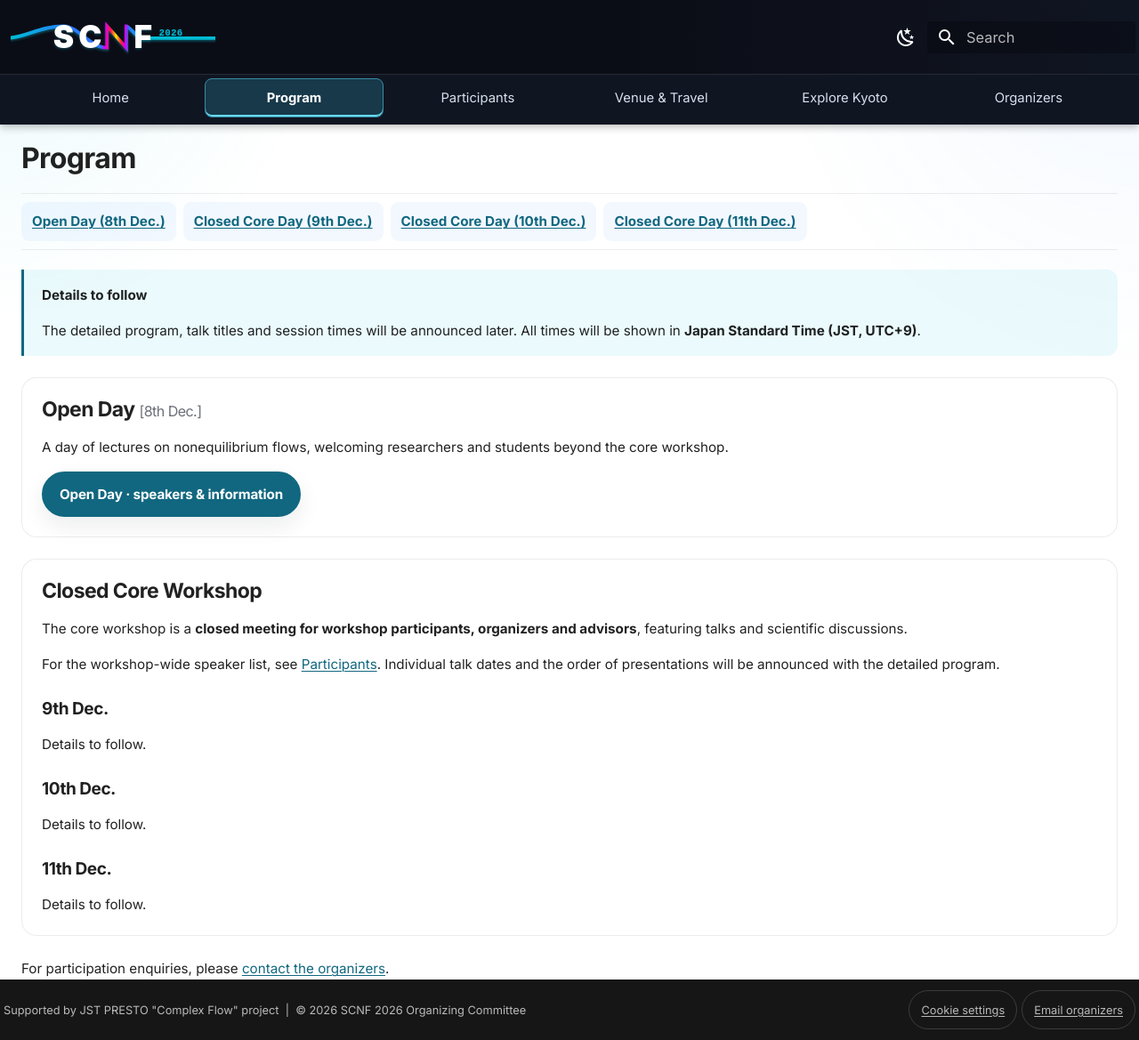
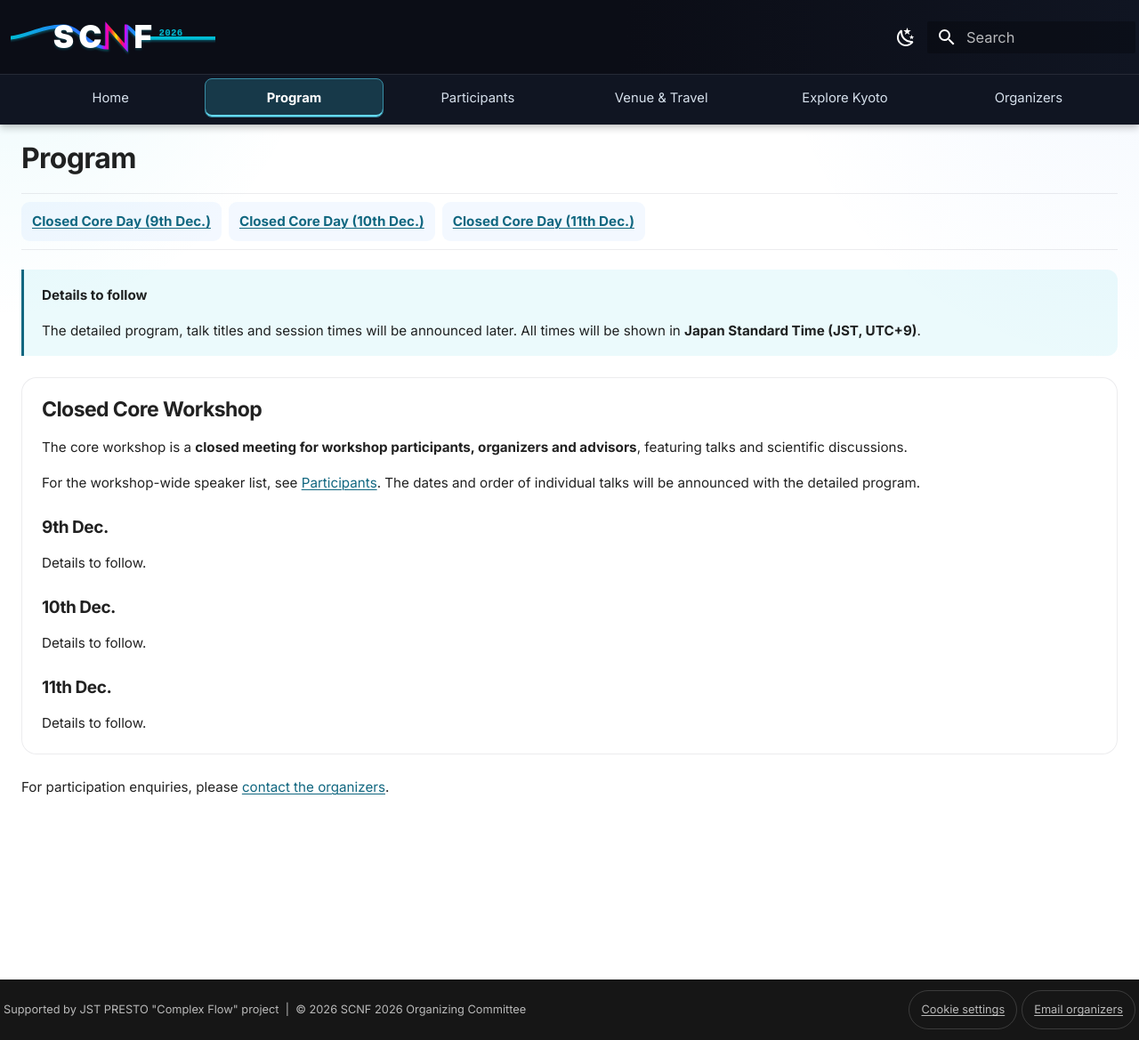
Before and after one commit to SCNF2026/scnf2026.github.io, an MkDocs documentation site: the page built from docs/program.md, in a window 1280 px wide and 1169 px high. Shown: the whole window at 89% size. Built offline with MkDocs 1.6.1 and Material for MkDocs 9.7.7, drawn with Linux system fonts in a browser that asks for light colours.

Commit message:
20261014-2

```diff
--- a/docs/program.md
+++ b/docs/program.md
@@ -1,5 +1,5 @@
 ---
-description: "SCNF 2026 program: Open Day on 8 December 2026, with online streaming planned, followed by a closed core workshop on 9–11 December. Details will be announced later."
+description: "SCNF 2026 program: a closed core workshop on 9–11 December 2026. Details will be announced later."
 hide:
   - toc
 ---
@@ -7,7 +7,6 @@ hide:
 # Program
 
 <nav class="scnf-jump-links" aria-label="Program sections" markdown>
-[Open Day (8th Dec.)](#open-day)
 [Closed Core Day (9th Dec.)](#core-day-9-dec)
 [Closed Core Day (10th Dec.)](#core-day-10-dec)
 [Closed Core Day (11th Dec.)](#core-day-11-dec)
@@ -19,20 +18,12 @@ hide:
 The detailed program, talk titles and session times will be announced later. All times will be shown in **Japan Standard Time (JST, UTC+9)**.
 </div>
 
-<section class="scnf-program-section" aria-labelledby="open-day" markdown>
-## Open Day <span class="scnf-program-date">[8th Dec.]</span> { #open-day }
-
-A day of lectures on nonequilibrium flows, welcoming researchers and students beyond the core workshop.
-
-[Open Day · speakers & information](open-day.md){ .md-button .md-button--primary }
-</section>
-
 <section class="scnf-program-section" aria-labelledby="core-workshop" markdown>
 ## Closed Core Workshop { #core-workshop }
 
 The core workshop is a **closed meeting for workshop participants, organizers and advisors**, featuring talks and scientific discussions.
 
-For the workshop-wide speaker list, see [Participants](participants.md#confirmed-invited-speakers). Individual talk dates and the order of presentations will be announced with the detailed program.
+For the workshop-wide speaker list, see [Participants](participants.md#confirmed-invited-speakers). The dates and order of individual talks will be announced with the detailed program.
 
 ### 9th Dec. { #core-day-9-dec }
 
--- a/mkdocs.yml
+++ b/mkdocs.yml
@@ -86,8 +86,8 @@ markdown_extensions:
 extra_css:
   - "stylesheets/extra.css?v=20261014-nav-six"
 
-# Temporarily omit the Open Day tab; preserve its page and existing links.
-not_in_nav: |
+# Preserve the Open Day source while temporarily omitting it from the site.
+exclude_docs: |
   /open-day.md
 
 nav:
```
Also changed, not shown: docs/index.md (+1 -10 lines), docs/open-day.md (+2 -2 lines).
